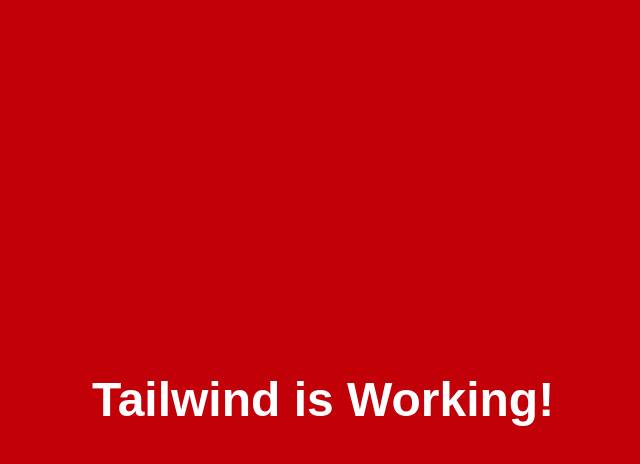
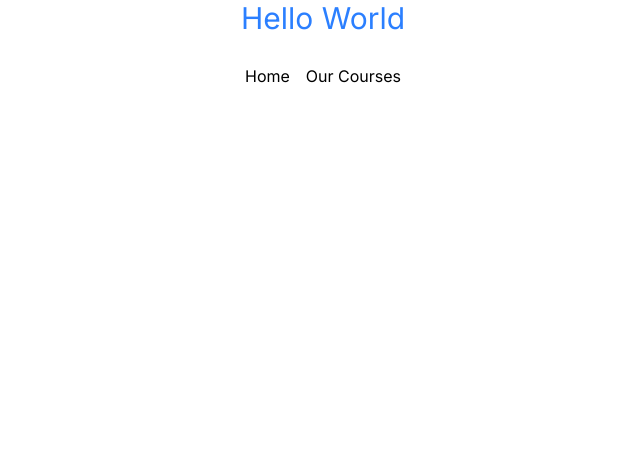
Before and after one commit to Sarthakbari/Music-school-next.js, a Next.js app: page / in a window 1280 px wide. Shown: the top 464 px of the page, without its empty margins (317-957 px from the left). Built offline with nearby package versions, Linux system fonts and the light colour scheme.

Commit message:
container config done

```diff
--- a/package.json
+++ b/package.json
@@ -9,9 +9,12 @@
     "lint": "eslint"
   },
   "dependencies": {
+    "clsx": "^2.1.1",
+    "framer-motion": "^13.1.0",
     "next": "16.3.0",
     "react": "19.2.8",
-    "react-dom": "19.2.8"
+    "react-dom": "19.2.8",
+    "tailwind-merge": "^3.6.0"
   },
   "devDependencies": {
     "@tailwindcss/postcss": "^4",
--- a/src/app/layout.tsx
+++ b/src/app/layout.tsx
@@ -1,6 +1,7 @@
 import type { Metadata } from "next";
-import { Geist, Geist_Mono } from "next/font/google";
+import { Geist, Geist_Mono, Inter } from "next/font/google";
 import "./globals.css";
+import Navbar from "@/components/Navbar";
 
 const geistSans = Geist({
   variable: "--font-geist-sans",
@@ -12,18 +13,26 @@
   subsets: ["latin"],
 });
 
+const inter = Inter({
+  subsets: ["latin"],
+});
+
 export const metadata: Metadata = {
-  title: "Create Next App",
-  description: "Generated by create next app",
+  title: "Music NextJS",
+  description: "A music website built with Next.js",
 };
 
-export default function RootLayout({ children }: LayoutProps<"/">) {
+export default function RootLayout({
+  children,
+}: Readonly<{
+  children: React.ReactNode;
+}>) {
   return (
-    <html
-      lang="en"
-      className={`${geistSans.variable} ${geistMono.variable} h-full antialiased`}
-    >
-      <body className="min-h-full flex flex-col">{children}</body>
+    <html lang="en" className="dark">
+      <body className={`${geistSans.variable} ${geistMono.variable} ${inter.className}`}>
+        <Navbar />
+        {children}
+      </body>
     </html>
   );
 }
--- a/src/app/page.tsx
+++ b/src/app/page.tsx
@@ -1,9 +1,5 @@
 export default function Home() {
   return (
-    <main className="flex min-h-screen items-center justify-center bg-red-700">
-      <h1 className="text-5xl font-bold text-white">
-        Tailwind is Working!
-      </h1>
-    </main>
+    <h1 className="text-center text-3xl text-blue-500">Hello World</h1>
   );
 }
--- /dev/null
+++ b/src/components/Navbar.tsx
@@ -0,0 +1,37 @@
+'use client';
+
+import React, { useState } from "react";
+import { HoveredLink, Menu, MenuItem, ProductItem } from "./ui/navbar-menu";
+import { cn } from "@/utils/cn";
+import Link from "next/link";
+
+const Navbar = ({ className }: { className?: string }) => {
+    const [active, setActive] = useState<string | null>(null);
+    return (
+        <div
+            className={cn("fixed top-10 inset-x-0 max-w-2xl mx-auto z-50", className)}
+        >
+            <Menu setActive={setActive}>
+                <Link href={"/"}>
+                    <MenuItem setActive={setActive} active={active} item="Home">
+                        Home
+                    </MenuItem>
+                </Link>
+
+                <MenuItem setActive={setActive} active={active} item="Our Courses">
+                <div className="flex flex-col space-y-4 text-sm">
+                    <HoveredLink href="/courses">All Courses</HoveredLink>
+                    <HoveredLink href="/courses">Basic Music Theory</HoveredLink>
+                    <HoveredLink href="/courses">Advanced Composition</HoveredLink>
+                    <HoveredLink href="/courses">Songwriting</HoveredLink>
+                    <HoveredLink href="/courses">Music Production</HoveredLink>
+
+                </div>
+                </MenuItem>
+            </Menu>
+
+        </div>
+    )
+}
+
+export default Navbar
--- /dev/null
+++ b/src/components/ui/navbar-menu.tsx
@@ -0,0 +1,121 @@
+"use client";
+import React from "react";
+import { motion } from "framer-motion";
+import Link from "next/link";
+import Image from "next/image";
+
+const transition = {
+  type: "spring",
+  mass: 0.5,
+  damping: 11.5,
+  stiffness: 100,
+  restDelta: 0.001,
+  restSpeed: 0.001,
+};
+
+export const MenuItem = ({
+  setActive,
+  active,
+  item,
+  children,
+}: {
+  setActive: (item: string) => void;
+  active: string | null;
+  item: string;
+  children?: React.ReactNode;
+}) => {
+  return (
+    <div onMouseEnter={() => setActive(item)} className="relative ">
+      <motion.p
+        transition={{ duration: 0.3 }}
+        className="cursor-pointer text-black hover:opacity-[0.9] dark:text-white"
+      >
+        {item}
+      </motion.p>
+      {active !== null && (
+        <motion.div
+          initial={{ opacity: 0, scale: 0.85, y: 10 }}
+          animate={{ opacity: 1, scale: 1, y: 0 }}
+          transition={transition}
+        >
+          {active === item && children && (
+            <div className="absolute top-[calc(100%_+_1.7rem)] left-1/2 transform -translate-x-1/2">
+              <motion.div
+                transition={transition}
+                layoutId="active" // layoutId ensures smooth animation
+                className="bg-white dark:bg-black backdrop-blur-sm rounded-2xl overflow-hidden border border-black/[0.2] dark:border-white/[0.2] shadow-xl"
+              >
+                <motion.div
+                  layout // layout ensures smooth animation
+                  className="w-max h-full p-4"
+                >
+                  {children}
+                </motion.div>
+              </motion.div>
+            </div>
+          )}
+        </motion.div>
+      )}
+    </div>
+  );
+};
+
+export const Menu = ({
+  setActive,
+  children,
+}: {
+  setActive: (item: string | null) => void;
+  children: React.ReactNode;
+}) => {
+  return (
+    <nav
+      onMouseLeave={() => setActive(null)} // resets the state
+      className="relative rounded-full boder border-transparent dark:bg-black dark:border-white/[0.2] bg-white shadow-input flex justify-center space-x-4 px-8 py-6 "
+    >
+      {children}
+    </nav>
+  );
+};
+
+export const ProductItem = ({
+  title,
+  description,
+  href,
+  src,
+}: {
+  title: string;
+  description: string;
+  href: string;
+  src: string;
+}) => {
+  return (
+    <Link href={href} className="flex space-x-2">
+      <Image
+        src={src}
+        width={140}
+        height={70}
+        alt={title}
+        className="flex-shrink-0 rounded-md shadow-2xl"
+      />
+      <div>
+        <h4 className="text-xl font-bold mb-1 text-black dark:text-white">
+          {title}
+        </h4>
+        <p className="text-neutral-700 text-sm max-w-[10rem] dark:text-neutral-300">
+          {description}
+        </p>
+      </div>
+    </Link>
+  );
+};
+
+export const HoveredLink = ({ children, ...rest }: any) => {
+  return (
+    <Link
+      {...rest}
+      className="text-neutral-700 dark:text-neutral-200 hover:text-black "
+    >
+      {children}
+    </Link>
+  );
+};
--- /dev/null
+++ b/src/utils/cn.ts
@@ -0,0 +1,6 @@
+import { ClassValue, clsx } from "clsx";
+import { twMerge } from "tailwind-merge";
+
+export function cn(...inputs: ClassValue[]) {
+  return twMerge(clsx(inputs));
+}
```
Also changed, not shown: 1 other file (tests, documents, lock files or other folders).
